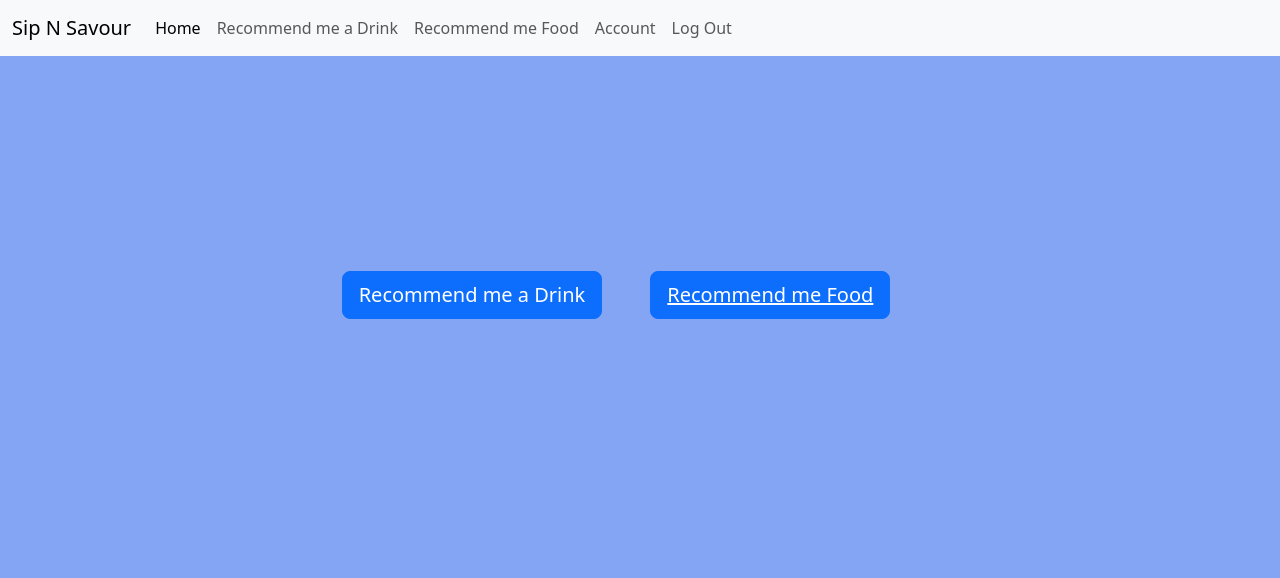
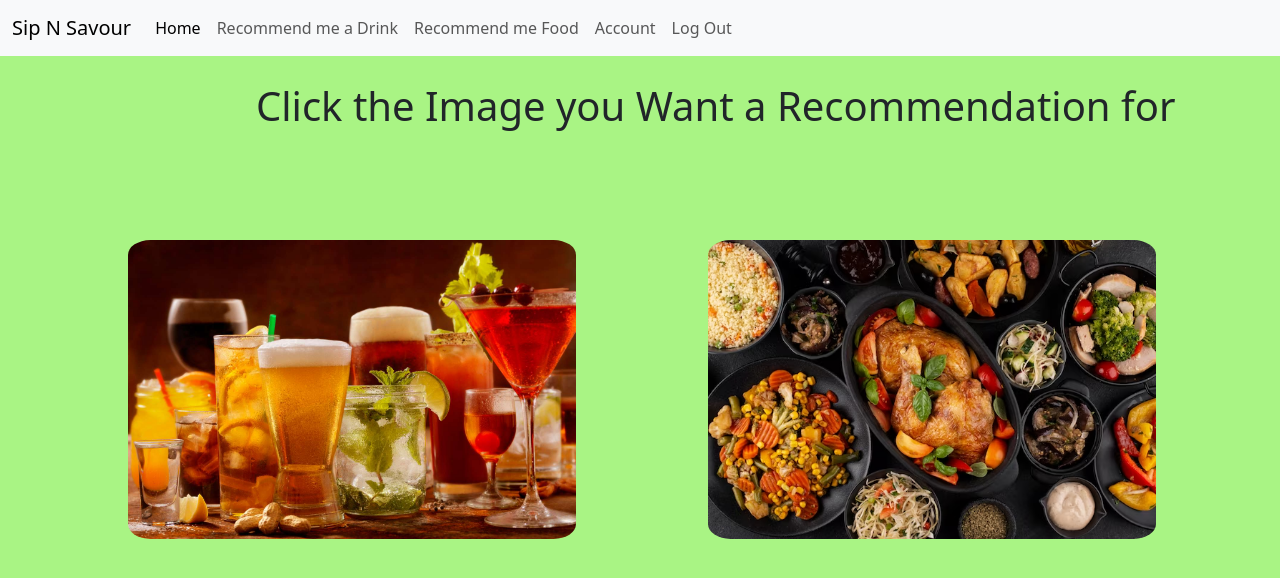
Before and after one commit to DarkSla5her/final_year_project, a Django app: page /food_recommendation/homepage/ in a window 1280 px wide; the page is wider, and only the part inside the window is pictured. Shown: the top 578 px of that part. Run offline with Django 4.2, Linux system fonts and the light colour scheme.

Commit message:
worked on the homepage and links

```diff
--- a/Django_finalyear_app/final_year_app/food_recommendation/templates/food_recommendation/homepage.html
+++ b/Django_finalyear_app/final_year_app/food_recommendation/templates/food_recommendation/homepage.html
@@ -8,7 +8,7 @@
     <!-- <link rel="stylesheet" href="../css/homepage.css"/>  -->
     <style>
         body{
-            background: rgb(132, 164, 244);
+            background: rgb(169, 244, 132);
             background: radial-gradient(circle, rgba(132, 164, 244) 0%, rgbrgb(132, 164, 244) 100%);
         }
 
@@ -16,7 +16,7 @@
         a{
             color: white;
         }
-        a:hover {
+        .nav-link:hover {
             background-color: rgb(30, 114, 240);
             box-shadow: 1px 5px 7px 1px rgba(0,0,0,0.2);
           }
@@ -28,8 +28,36 @@
             text-align: center;
             padding-top: 15%;
             line-height: 20%;
+            background-color: rgb(169, 244, 132);;
+        }
 
-        }</style>
+        h1{
+            position: relative;
+            left: 20%;
+            padding-top: 2%;
+
+        }
+        .drink{
+            position: relative;
+            margin-top: 8%;
+            border-radius: 5%;
+            left: 10%;
+            width: 35%;
+            height: 30%;
+
+        }
+        .food{
+            position: relative;
+            border-radius: 5%;
+            width: 35%;
+            height: 30%;
+            margin-top: 8%;
+            left: 20%;
+        }
+        img:hover {
+  opacity: 0.5;
+}
+        </style>
 </head>
 <body>
     <nav class="navbar navbar-expand-lg navbar-light bg-light">
@@ -41,10 +69,10 @@
             <div class="collapse navbar-collapse" id="navbarNav">
                 <ul class="navbar-nav">
                     <li class="nav-item">
-                        <a class="nav-link active" aria-current="page" href="homepage.html">Home</a>
+                        <a class="nav-link active" aria-current="page" href="{% url 'homepage' %}">Home</a>
                     </li>
                     <li class="nav-item">
-                        <a class="nav-link" href="recommend_drink.html">Recommend me a Drink</a>
+                        <a class="nav-link" href="{% url 'recommend_drink' %}">Recommend me a Drink</a>
                     </li>
                     <li class="nav-item">
                         <a class="nav-link" href="{% url 'recommend_food' %}">Recommend me Food</a>
@@ -60,12 +88,12 @@
         </div>
     </nav>
 
-    <div class="container mt-5">
-        <div class="buttons  ">
-            <button type="button" class="btn btn-primary btn-lg me-5">Recommend me a Drink</button>
-            <button type="button" class="btn btn-primary btn-lg me-5 "><a href="{% url 'recommend_food' %}"> Recommend me Food</button></a>
-        </div>
-    </div>
+    <h1>Click the Image you Want a Recommendation for </h1>
+    <a href="{% url 'recommend_drink' %}"><img class="drink" src="/static/food_recommendation/drink.png"></a>
+    <a href="{% url 'recommend_food' %}"><img class="food" src="/static/food_recommendation/food_image2.png"></a>
+
+</body>
+
 
     <script src="https://cdn.jsdelivr.net/npm/bootstrap@5.3.3/dist/js/bootstrap.bundle.min.js" integrity="sha384-YvpcrYf0tY3lHB60NNkmXc5s9fDVZLESaAA55NDzOxhy9GkcIdslK1eN7N6jIeHz" crossorigin="anonymous"></script>
 
--- a/Django_finalyear_app/final_year_app/food_recommendation/templates/food_recommendation/recommend_food.html
+++ b/Django_finalyear_app/final_year_app/food_recommendation/templates/food_recommendation/recommend_food.html
@@ -9,13 +9,15 @@
       </button>
       <div class="collapse navbar-collapse" id="navbarNavAltMarkup">
         <div class="navbar-nav">
+          <a class="nav-link" href="{% url 'homepage' %}">Home</a>
           <a class="nav-link" href="#">Account</a>
+          <a class="nav-link" href="#">Log Out</a>
         </div>
       </div>
     </div>
   </nav>
 
-<h1>Food Preference</h1>
+<h2>Let us recommend you something to eat...</h2>
 
     <form method="post">
         {% csrf_token %}
--- a/Django_finalyear_app/final_year_app/food_recommendation/urls.py
+++ b/Django_finalyear_app/final_year_app/food_recommendation/urls.py
@@ -6,6 +6,11 @@ urlpatterns = [
     # path('recommend/', views.food_recommendation, name='food_recommendation'),
     path('login/', views.login, name='login'),
     path('signup/', views.signup, name='signup'),
+    # path('signingup/', views.signingup, name='signingup'),
     path('homepage/', views.homepage, name='homepage'),
-    path('recommend_food/', views.recommend_food, name='recommend_food')
-]
+    path('recommend_food/', views.recommend_food, name='recommend_food'),
+    path('recommend_drink/', views.recommend_drink, name='recommend_drink'),
+
+
+    path('register/', views.register, name='register')
+    ]
--- a/Django_finalyear_app/final_year_app/food_recommendation/views.py
+++ b/Django_finalyear_app/final_year_app/food_recommendation/views.py
@@ -1,4 +1,4 @@
-from django.shortcuts import render
+from django.shortcuts import render, redirect
 from django.http import HttpResponse
 import pandas as pd
 from scipy.sparse import csr_matrix
@@ -6,24 +6,111 @@ from sklearn.neighbors import NearestNeighbors
 import numpy as np
 from django.conf import settings
 import os
-from django.contrib.auth.forms import AuthenticationForm
-from django.contrib.auth import authenticate, login as auth_login
+from django.contrib.auth.forms import AuthenticationForm, UserCreationForm
+from django.views.decorators.csrf import csrf_exempt
+# from django.contrib.auth import authenticate, login as auth_login
+from .forms import SignUpForm
+from django.contrib.auth import login, logout, authenticate
+# from .models import User # Import your custom user model
+# from .forms import SignUpForm # Import your custom user form
+
+
+def register(request):
+    form=  SignUpForm()
+    if request.method == 'POST':
+        form= SignUpForm()
+        if form.is_valid():
+            form.save()
+
+    context={'form':form}
+
+    return render(request, 'food_recommendation/register.html')
 
 
 
+
+
+# def signup(request):
+#     if request.method == 'POST':
+#         form = SignUpForm(request.POST)
+#         if form.is_valid():
+#             form.save()
+#             # Redirect to success page or any other page
+#             return redirect('success')
+#     else:
+#         form = SignUpForm()
+#     return render(request, 'food_recommendation/signup.html', {'form': form})
+
+
+# @csrf_exempt
+# def signup(request):
+#     form= SignUpForm()
+#     if request.method == "POST":
+#         form = SignUpForm(request.POST)
+#         if form.is_valid():
+#             form.save()
+#     else:
+#         form = SignUpForm()
+#         return render(request, 'food_recommendation/signup.html', {'form': form})
+
+
+
+    # redirect_to = request.POST.get('next', '')  # Get the value of 'next' from POST data
+    # if request.method == "POST":
+    #     form = SignUpForm(request.POST)
+    #     if form.is_valid():
+    #         user = form.save()
+    #         login(request, user)
+    #         if redirect_to:  # Check if a redirection URL is provided
+    #             return redirect(redirect_to)  # Redirect to the provided URL
+    #         else:
+    #             return redirect("homepage")  # Default redirection to homepage
+    # else:
+    #     form = SignUpForm()
+    # return render(request, 'food_recommendation/signup.html', {'form': form})
+
+
+@csrf_exempt
 def login_view(request):
-    if request.method == 'POST':
-        form = AuthenticationForm(request, data=request.POST)
+    if request.method == "POST":
+        form = AuthenticationForm(data=request.POST)
         if form.is_valid():
-            username = form.cleaned_data.get('username')
-            password = form.cleaned_data.get('password')
-            user = authenticate(username=username, password=password)
-            if user is not None:
-                auth_login(request, user)
-                return redirect('http://127.0.0.1:8000/')
+            user = form.get_user()
+            login(request, user)
+            return redirect("home")
     else:
         form = AuthenticationForm()
-    return render(request, 'food_recommendation/login.html', {'form': form})
+    return render(request, "login.html", {"form": form})
+
+def logout_view(request):
+    if request.method == "POST":
+        logout(request)
+        return redirect("home")
+
+
+# def signup_view(request):
+#     if request.method == 'POST':
+#         form = CustomUserCreationForm(request.POST, request.FILES)
+#         if form.is_valid():
+#             user = form.save()
+#             return redirect('login')
+#     else:
+#         form = CustomUserCreationForm()
+#     return render(request, 'api/spa/signup.html', {'form': form})
+
+# def login_view(request):
+#     if request.method == 'POST':
+#         form = AuthenticationForm(request, data=request.POST)
+#         if form.is_valid():
+#             username = form.cleaned_data.get('username')
+#             password = form.cleaned_data.get('password')
+#             user = authenticate(username=username, password=password)
+#             if user is not None:
+#                 auth_login(request, user)
+#                 return redirect('http://127.0.0.1:8000/')
+#     else:
+#         form = AuthenticationForm()
+#     return render(request, 'food_recommendation/login.html', {'form': form})
 
 
 def login(request):
@@ -34,6 +121,9 @@ def signup(request):
 
 def homepage(request):
      return render(request, 'food_recommendation/homepage.html')
+
+def recommend_drink(request):
+     return render(request, 'food_recommendation/recommend_drink.html')
 
 def recommend_food(request):
     if request.method == 'POST':
```
Also changed, not shown: Django_finalyear_app/final_year_app/food_recommendation/forms.py (+50 -4 lines), Django_finalyear_app/final_year_app/food_recommendation/models.py (+14 -1 lines), Django_finalyear_app/final_year_app/food_recommendation/templates/food_recommendation/recommend_drink.html (added, +23 -0 lines), Django_finalyear_app/final_year_app/food_recommendation/templates/food_recommendation/register.html (added, +14 -0 lines), Django_finalyear_app/final_year_app/food_recommendation/templates/food_recommendation/signup.html (+21 -70 lines), Django_finalyear_app/final_year_app/db.sqlite3, Django_finalyear_app/final_year_app/food_recommendation/static/food_recommendation/drink.png (added), Django_finalyear_app/final_year_app/food_recommendation/static/food_recommendation/food_image2.png (added), 1 other file.
